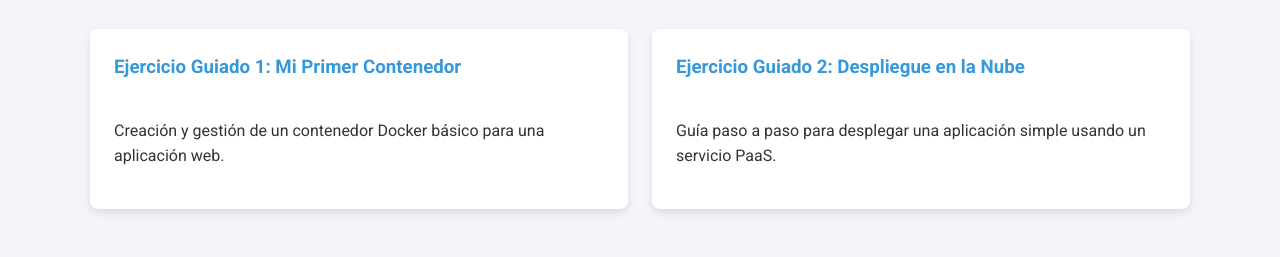
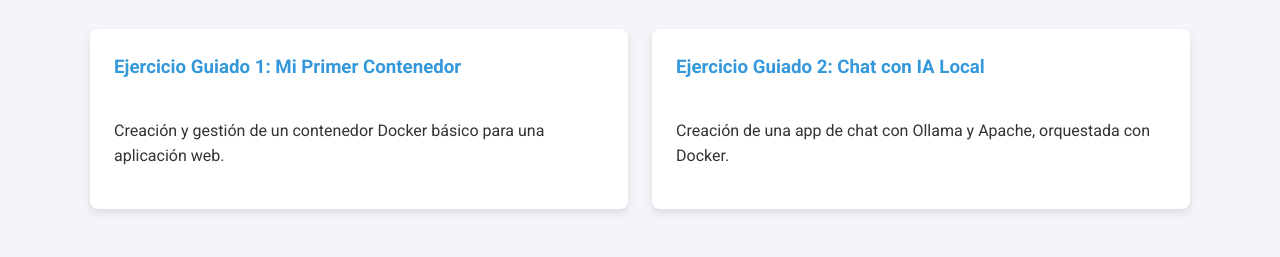
Before and after one commit to bryramirezp/Portafolio-UDEM, a plain HTML site: page index.html in a window 1280 px wide. Shown: the part 249-506 px from the top of the page. Drawn offline with Linux system fonts and the light colour scheme.

Commit message:
Update index.html

```diff
--- a/index.html
+++ b/index.html
@@ -24,10 +24,10 @@
                     <h3>Ejercicio Guiado 1: Mi Primer Contenedor</h3>
                     <p>Creación y gestión de un contenedor Docker básico para una aplicación web.</p>
                 </a>
-                <a href="#" class="box">
-                    <h3>Ejercicio Guiado 2: Despliegue en la Nube</h3>
-                    <p>Guía paso a paso para desplegar una aplicación simple usando un servicio PaaS.</p>
-                </a>
+                <a href="ejercicios/ejercicio2.html" class="box">
+                     <h3>Ejercicio Guiado 2: Chat con IA Local</h3>
+                    <p>Creación de una app de chat con Ollama y Apache, orquestada con Docker.</p>
+                 </a>
                 </div>
         </section>
 
```
